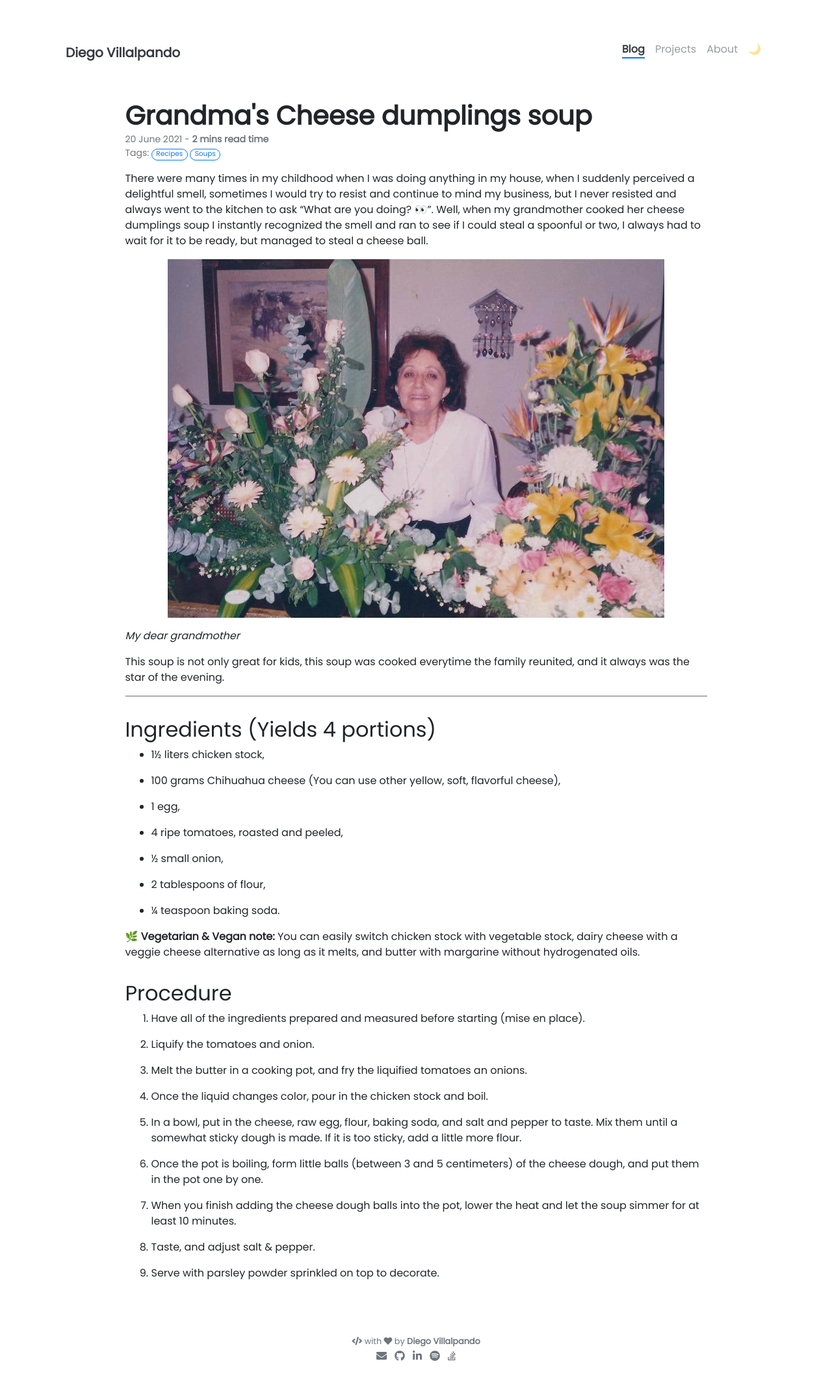
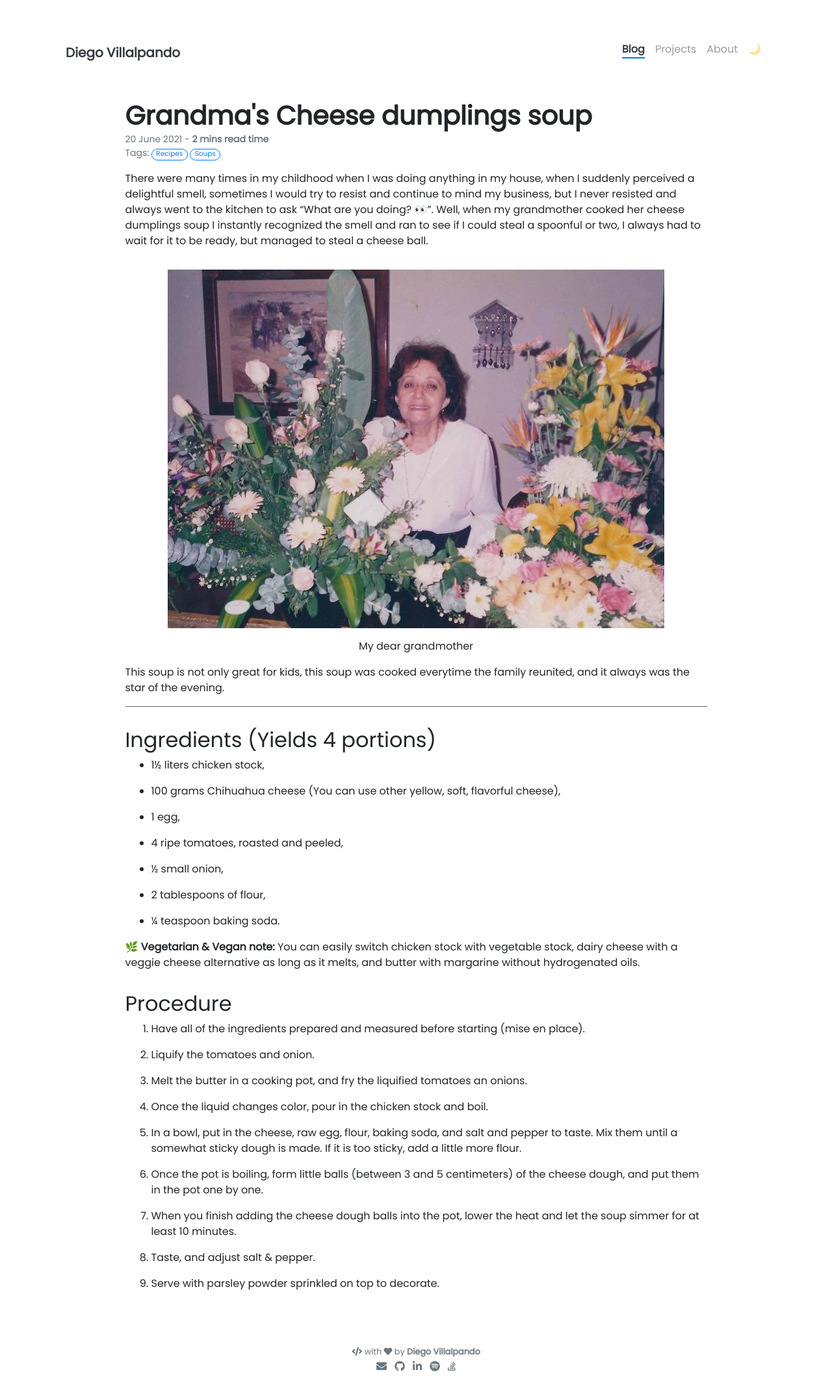
Before and after one commit to Dialvive/dialvive.dev, a Jekyll site: the page built from _posts/2021-06-20-cheese-dumplings-soup.md, in a window 1280 px wide. Shown: the whole page at 65% size. Built offline with Jekyll 4.4.1, drawn with Linux system fonts in a browser that asks for light colours; nearby versions of some CDN libraries; emoji names are drawn with the system emoji font; our own code applies the rules of GitHub Pages for plain Markdown files; comment, search, counter and statistics services are not loaded.

Commit message:
Fix generalia

```diff
--- a/_posts/2021-06-20-cheese-dumplings-soup.md
+++ b/_posts/2021-06-20-cheese-dumplings-soup.md
@@ -9,7 +9,9 @@ description: My favourite grandma's soup
 There were many times in my childhood when I was doing anything in my house, when I suddenly perceived a delightful smell, sometimes I would try to resist and continue to mind my business, but I never resisted and always went to the kitchen to ask "What are you doing? :eyes:". Well, when my grandmother cooked her cheese dumplings soup I instantly recognized the smell and ran to see if I could steal a spoonful or two, I always had to wait for it to be ready, but managed to steal a cheese ball.
 
 ![My dear grandmother](/assets/img/grandma.jpg "My dear grandmother")
-*My dear grandmother*
+<p class="caption">
+    My dear grandmother
+</p>
 
 This soup is not only great for kids, this soup was cooked everytime the family reunited, and it always was the star of the evening.
 
--- a/_sass/_blog.scss
+++ b/_sass/_blog.scss
@@ -16,6 +16,11 @@
 }
 
 .post {
+  .caption {
+    text-align: center;
+    text-decoration-style: italic;
+  }
+
   .post-metadata {
     font-size: 14px;
     margin-top: -6px;
@@ -49,12 +54,7 @@
     display: block;
     max-width: 90%;
     height: auto;
-    margin: 1rem auto;
-    em {
-      display: inline-flex;
-      align-self: center;
-      text-align: center;
-    }
+    margin: 32px auto 16px auto;
   }
 
   .video {
```
